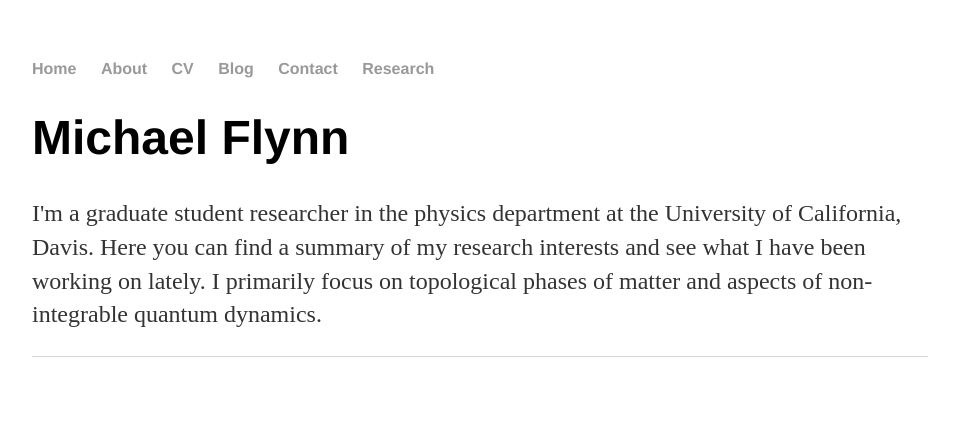
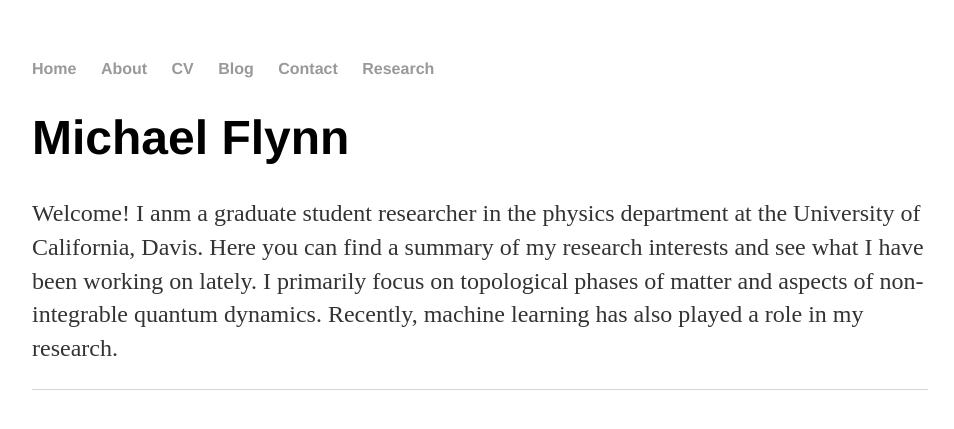
Before and after one commit to miflynn/miflynn.github.io, a Jekyll site: the page built from index.html, in a window 1280 px wide. Shown: the top 429 px of the page, without its empty margins (160-1114 px from the left). Built offline with Jekyll 4.4.1, drawn with Linux system fonts in a browser that asks for light colours.

Commit message:
Update index.html

```diff
--- a/index.html
+++ b/index.html
@@ -4,7 +4,8 @@ title: Michael Flynn
 ---
 <div class="blurb">
 	<h1>Michael Flynn</h1>
-	<p>I'm a graduate student researcher in the physics department at the University of California, Davis.
+	<p>Welcome! I anm a graduate student researcher in the physics department at the University of California, Davis.
 	   Here you can find a summary of my research interests and see what I have been working on lately.
-	   I primarily focus on topological phases of matter and aspects of non-integrable quantum dynamics.</p>
+	   I primarily focus on topological phases of matter and aspects of non-integrable quantum dynamics.
+	   Recently, machine learning has also played a role in my research.</p>
 </div><!-- /.blurb -->
```
